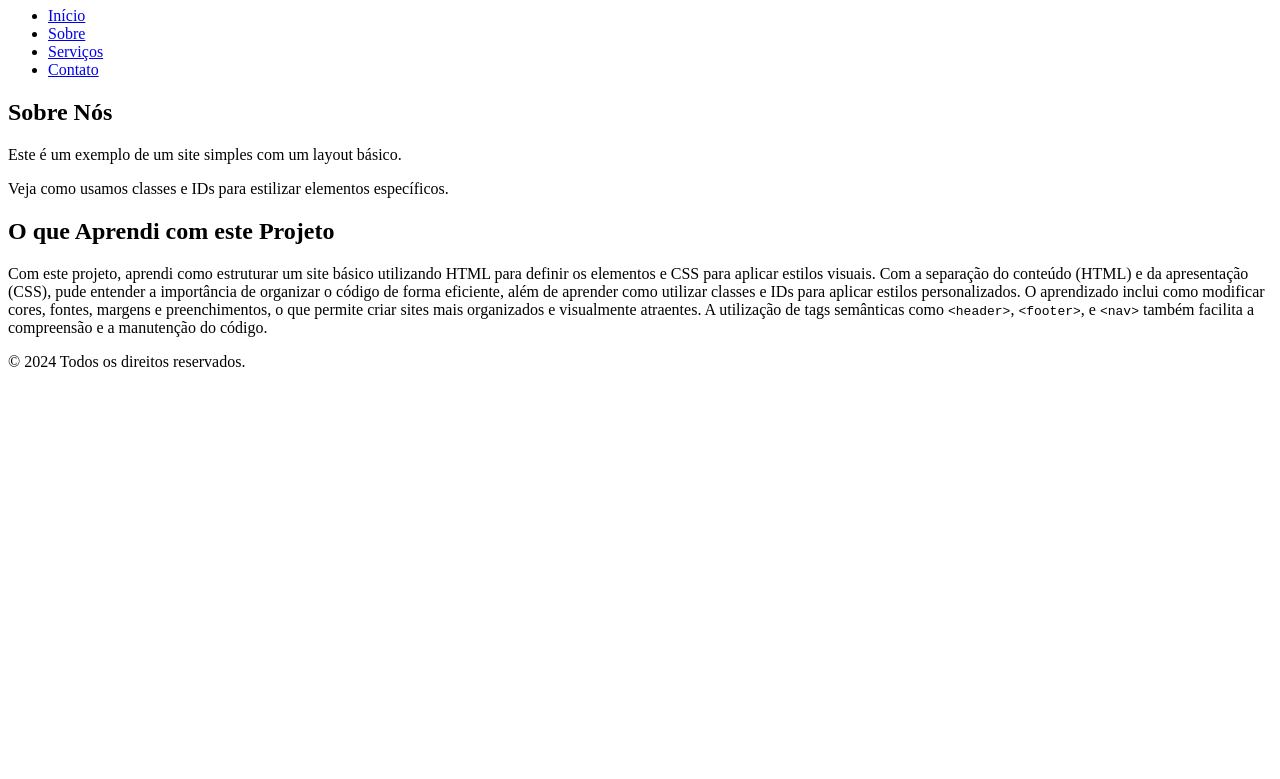
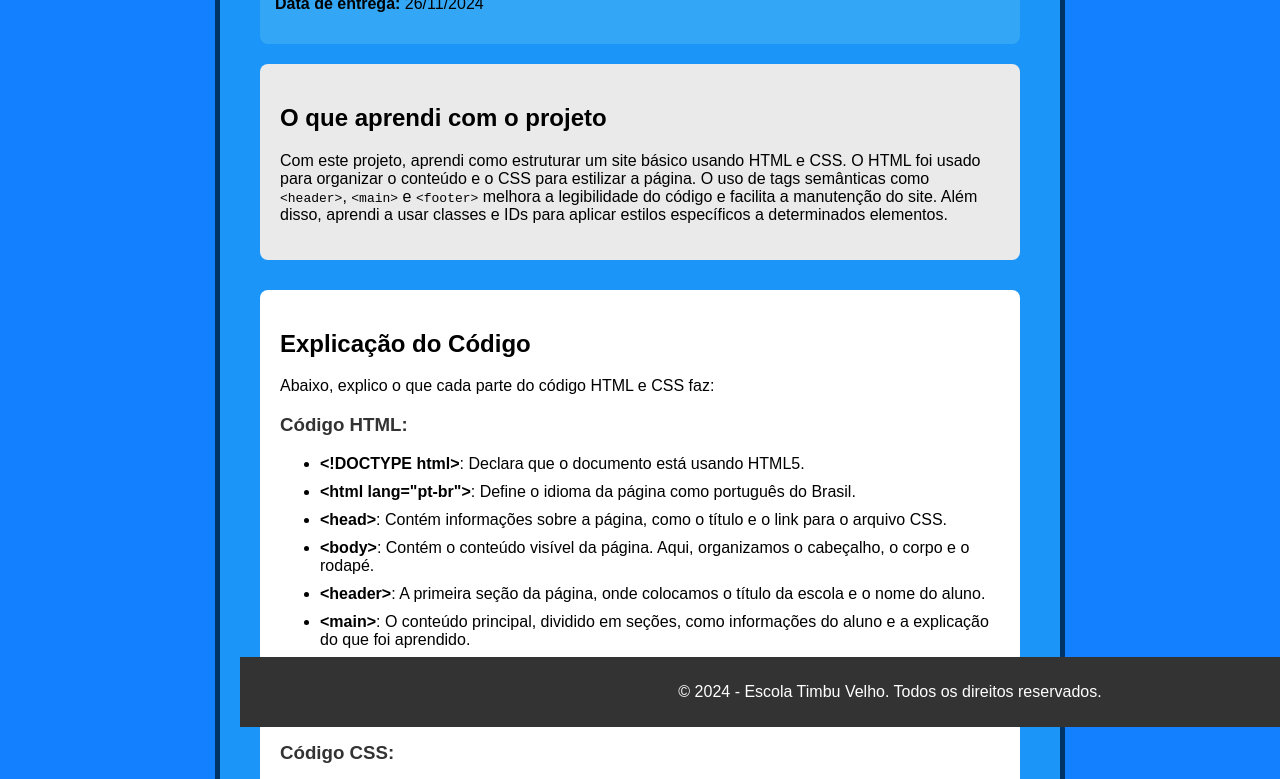
Before and after one commit to matheusamassa/Se-liga-3-B, a plain HTML site: page index.html in a window 1280 px wide. Shown: the part 73-852 px from the top of the page. Before the commit the page ends 800 px from the top, so only its background shows below. Drawn offline with Linux system fonts and the light colour scheme.

Commit message:
26/11/24

```diff
--- a/index.html
+++ b/index.html
@@ -4,53 +4,71 @@
 <head>
     <meta charset="UTF-8">
     <meta name="viewport" content="width=device-width, initial-scale=1.0">
-    <title>Exemplo de Layout de Site</title>
+    <title>Projeto de Web - Timbu Velho Se liga</title>
     <!-- Link para o arquivo CSS externo -->
-    <link rel="stylesheet" href="styles.css">
+    <link rel="stylesheet" href="style.css">
 </head>
 
 <body>
-
+    <!-- Container para centralizar o conteúdo e aplicar a margem azul -->
+    <div class="container">
         <!-- Cabeçalho do site -->
         <header>
-        <h1>Bem-vindo ao Site!</h1>
-        <!-- O <header> contém o título principal da página -->
+            <h1>Se Liga</h1>
+            <h1>Escola Timbu Velho</h1>
+            <p>Projeto realizado por Matheus Costa Bezerra Da Silva</p>
         </header>
 
         <!-- Corpo principal do conteúdo -->
         <main>
-        <!-- Navegação do site -->
-        <nav>
+            <!-- Informações do aluno e professor -->
+            <section id="informacoes">
+                <h2>Informações</h2>
                 <ul>
-                <li><a href="#">Início</a></li>
-                <li><a href="#">Sobre</a></li>
-                <li><a href="#">Serviços</a></li>
-                <li><a href="#">Contato</a></li>
+                    <li><strong>Aluno:</strong> Matheus Costa Bezerra Da Silva</li>
+                    <li><strong>Professor:</strong> Ademir</li>
+                    <li><strong>Série/Turma:</strong> 3B</li>
+                    <li><strong>Data de entrega:</strong> 26/11/2024</li>
                 </ul>
-        </nav>
-        <!-- A navegação <nav> contém links para outras páginas do site -->
-
-        <!-- Seção sobre o conteúdo -->
-        <section id="content">
-            <h2>Sobre Nós</h2>
-            <p>Este é um exemplo de um site simples com um layout básico.</p>
-            <p class="highlight">Veja como usamos classes e IDs para estilizar elementos específicos.</p>
             </section>
 
-        <!-- Seção de explicação sobre o aprendizado -->
-        <section id="explicacoes">
-            <h2>O que Aprendi com este Projeto</h2>
-            <p>Com este projeto, aprendi como estruturar um site básico utilizando HTML para definir os elementos e CSS para aplicar estilos visuais. Com a separação do conteúdo (HTML) e da apresentação (CSS), pude entender a importância de organizar o código de forma eficiente, além de aprender como utilizar classes e IDs para aplicar estilos personalizados. O aprendizado inclui como modificar cores, fontes, margens e preenchimentos, o que permite criar sites mais organizados e visualmente atraentes. A utilização de tags semânticas como <code>&lt;header&gt;</code>, <code>&lt;footer&gt;</code>, e <code>&lt;nav&gt;</code> também facilita a compreensão e a manutenção do código.</p>
+            <!-- Explicação do código -->
+            <section id="explicacao">
+                <h2>O que aprendi com o projeto</h2>
+                <p>Com este projeto, aprendi como estruturar um site básico usando HTML e CSS. O HTML foi usado para organizar o conteúdo e o CSS para estilizar a página. O uso de tags semânticas como <code>&lt;header&gt;</code>, <code>&lt;main&gt;</code> e <code>&lt;footer&gt;</code> melhora a legibilidade do código e facilita a manutenção do site. Além disso, aprendi a usar classes e IDs para aplicar estilos específicos a determinados elementos.</p>
             </section>
 
+            <!-- Explicação do que cada parte do código faz -->
+            <section id="explicacoes-code">
+                <h2>Explicação do Código</h2>
+                <p>Abaixo, explico o que cada parte do código HTML e CSS faz:</p>
+                <h3>Código HTML:</h3>
+                <ul>
+                    <li><strong>&lt;!DOCTYPE html&gt;</strong>: Declara que o documento está usando HTML5.</li>
+                    <li><strong>&lt;html lang="pt-br"&gt;</strong>: Define o idioma da página como português do Brasil.</li>
+                    <li><strong>&lt;head&gt;</strong>: Contém informações sobre a página, como o título e o link para o arquivo CSS.</li>
+                    <li><strong>&lt;body&gt;</strong>: Contém o conteúdo visível da página. Aqui, organizamos o cabeçalho, o corpo e o rodapé.</li>
+                    <li><strong>&lt;header&gt;</strong>: A primeira seção da página, onde colocamos o título da escola e o nome do aluno.</li>
+                    <li><strong>&lt;main&gt;</strong>: O conteúdo principal, dividido em seções, como informações do aluno e a explicação do que foi aprendido.</li>
+                    <li><strong>&lt;footer&gt;</strong>: A seção de rodapé, onde incluímos o copyright.</li>
+                    <li><strong>&lt;ul&gt; e &lt;li&gt;</strong>: Usados para criar uma lista de informações, como nome do aluno e data de entrega.</li>
+                </ul>
+                <h3>Código CSS:</h3>
+                <ul>
+                    <li><strong>body {}</strong>: Define a fonte, cor de fundo, e remove margens e preenchimentos padrão do navegador.</li>
+                    <li><strong>header {}</strong>: Aplica estilo ao cabeçalho, como fundo escuro, texto branco, centralização e preenchimento.</li>
+                    <li><strong>#informacoes {}</strong>: Estilo da seção que contém as informações do aluno, com fundo branco, bordas arredondadas, e preenchimento.</li>
+                    <li><strong>#explicacao {}</strong>: Estilo para a seção de explicação do projeto, com fundo cinza claro e bordas arredondadas.</li>
+                    <li><strong>footer {}</strong>: Aplica estilo ao rodapé, tornando-o fixo na parte inferior da tela, com fundo escuro e texto branco.</li>
+                </ul>
+            </section>
         </main>
 
         <!-- Rodapé do site -->
         <footer>
-        <p>&copy; 2024 Todos os direitos reservados.</p>
-        <!-- O <footer> contém informações sobre copyright e geralmente aparece no final da página -->
+            <p>&copy; 2024 - Escola Timbu Velho. Todos os direitos reservados.</p>
         </footer>
-
+    </div>
 </body>
 
 </html>
--- a/style.css
+++ b/style.css
@@ -1,70 +1,91 @@
-/* Estilo geral para o corpo da página */
+/* Definindo a fonte padrão e a cor de fundo */
 body {
-    font-family: Arial, sans-serif; /* Define a fonte padrão do site */
-    background-color: #f4f4f4; /* Cor de fundo da página */
-    margin: 0; /* Remove a margem padrão do navegador */
-    padding: 0; /* Remove o preenchimento padrão do navegador */
+    font-family: Arial, sans-serif; /* Fonte padrão para o texto */
+    background-color: #1280ff; /* Cor de fundo clara */
+    margin: 0; /* Remove margens padrão */
+    padding: 0; /* Remove preenchimento padrão */
+    display: flex; /* Usando flexbox para centralizar */
+    justify-content: center; /* Centraliza o conteúdo horizontalmente */
+    align-items: center; /* Centraliza o conteúdo verticalmente */
+    height: 100vh; /* Faz com que a altura ocupe 100% da tela */
 }
 
-/* Estilo para o cabeçalho */
-header {
-    background-color: #333; /* Fundo escuro para o cabeçalho */
-    color: white; /* Texto branco no cabeçalho */
-    text-align: center; /* Centraliza o texto no cabeçalho */
-    padding: 20px; /* Adiciona espaço ao redor do conteúdo dentro do cabeçalho */
+/* Criando uma "margem" azul ao redor do conteúdo centralizado */
+.container {
+    background-color: rgb(27, 149, 248); /* Cor de fundo do conteúdo centralizado */
+    padding: 20px; /* Preenchimento do conteúdo */
+    margin: 20px; /* Margem externa azul */
+    border-radius: 8px; /* Bordas arredondadas */
+    border: 5px solid #003366; /* Bordas azul escuro */
+    width: 80%; /* Largura do conteúdo centralizado */
+    max-width: 800px; /* Largura máxima para o conteúdo */
 }
 
-/* Estilo para o corpo do conteúdo principal */
-main {
-    padding: 20px; /* Adiciona espaço ao redor do conteúdo principal */
+/* Cabeçalho do site */
+header {
+    background-color: #333; /* Cor de fundo escura */
+    color: white; /* Texto branco */
+    text-align: center; /* Centraliza o conteúdo */
+    padding: 20px; /* Preenchimento ao redor do conteúdo */
 }
 
-/* Estilo para a lista de navegação */
-nav ul {
-    list-style-type: none; /* Remove os marcadores de lista */
-    padding: 0; /* Remove o preenchimento padrão da lista */
+/* Corpo principal do conteúdo */
+main {
+    padding: 20px; /* Preenchimento dentro do conteúdo */
 }
 
-/* Estilo para os itens da lista de navegação */
-nav ul li {
-    display: inline; /* Exibe os itens da lista na horizontal */
-    margin-right: 10px; /* Espaço entre os itens */
+/* Seção de informações do aluno */
+#informacoes {
+    background-color: #33a7f5; /* Cor de fundo branco para destacar */
+    padding: 15px; /* Preenchimento da seção */
+    margin-bottom: 20px; /* Espaço abaixo da seção */
+    border-radius: 8px; /* Bordas arredondadas */
 }
 
-/* Estilo para os links de navegação */
-nav ul li a {
-    color: #333; /* Cor do texto dos links */
-    text-decoration: none; /* Remove o sublinhado dos links */
+/* Lista de informações */
+#informacoes ul {
+    list-style-type: none; /* Remove o marcador de lista */
+    padding: 0; /* Remove o preenchimento */
 }
 
-/* Estilo para o rodapé */
-footer {
-    background-color: #333; /* Fundo escuro para o rodapé */
-    color: white; /* Texto branco no rodapé */
-    text-align: center; /* Centraliza o texto no rodapé */
-    padding: 10px; /* Adiciona espaço ao redor do conteúdo dentro do rodapé */
-    position: fixed; /* Fixa o rodapé na parte inferior da tela */
-    bottom: 0; /* Alinha o rodapé ao fundo da tela */
-    width: 100%; /* Faz com que o rodapé ocupe toda a largura da tela */
+#informacoes li {
+    margin-bottom: 10px; /* Espaço entre os itens da lista */
 }
 
-/* Classe para destacar um texto */
-.highlight {
-    color: red; /* Cor vermelha para o texto */
-    font-weight: bold; /* Deixa o texto em negrito */
+/* Seção de explicação do projeto */
+#explicacao {
+    background-color: #eaeaea; /* Cor de fundo cinza claro */
+    padding: 20px; /* Preenchimento dentro da seção */
+    border-radius: 8px; /* Bordas arredondadas */
 }
 
-/* Estilo para uma seção específica com o id 'content' */
-#content {
-    background-color: #fff; /* Fundo branco para a seção */
-    padding: 15px; /* Espaço interno para a seção */
-    border-radius: 5px; /* Bordas arredondadas */
+/* Rodapé do site */
+footer {
+    background-color: #333; /* Cor de fundo escura */
+    color: white; /* Texto branco */
+    text-align: center; /* Centraliza o texto */
+    padding: 10px; /* Preenchimento do rodapé */
+    position: fixed; /* Fixa o rodapé no fundo da tela */
+    bottom: 0; /* Alinha ao fundo */
+    width: 100%; /* Faz com que ocupe toda a largura da tela */
 }
 
-/* Estilo para a seção de explicações */
-#explicacoes {
-    margin-top: 30px; /* Espaço acima da seção de explicações */
-    padding: 20px; /* Preenchimento dentro da seção */
-    background-color: #eaeaea; /* Fundo cinza claro */
+/* Estilos adicionais para a explicação do código */
+#explicacoes-code {
+    background-color: #fff; /* Cor de fundo branco para destacar */
+    padding: 20px; /* Preenchimento interno */
     border-radius: 8px; /* Bordas arredondadas */
+    margin-top: 30px; /* Espaço acima */
 }
+
+#explicacoes-code h3 {
+    color: #333; /* Cor do título da explicação */
+}
+
+#explicacoes-code ul {
+    margin-top: 10px; /* Espaço acima da lista */
+}
+
+#explicacoes-code li {
+    margin-bottom: 10px; /* Espaço entre os itens da lista */
+}
```
Lines whose indentation alone changed are shown as unchanged.
